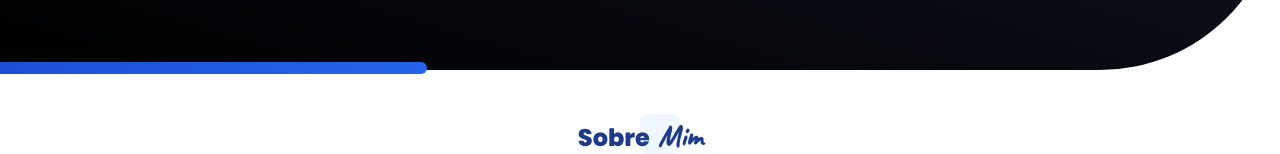
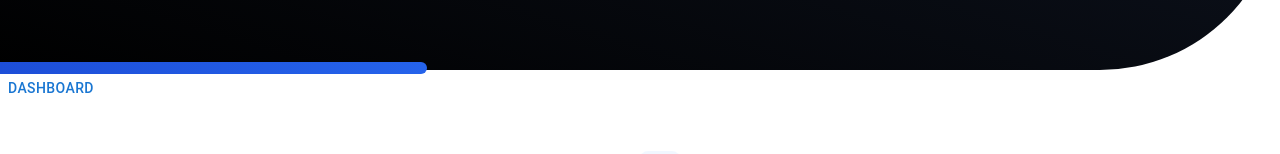
Before and after one commit to FlavioAraujo23/react-portifolio, a React (Vite) app: page / in a window 1280 px wide. Shown: the part 314-468 px from the top of the page. Built offline with nearby package versions, Linux system fonts and the light colour scheme.

Commit message:
:heavy_plus_sign: Build: Add a vercel analytics package

```diff
--- a/package.json
+++ b/package.json
@@ -11,6 +11,10 @@
   },
   "dependencies": {
     "@emailjs/browser": "^3.11.0",
+    "@emotion/react": "^11.11.1",
+    "@emotion/styled": "^11.11.0",
+    "@mui/material": "^5.14.18",
+    "@vercel/analytics": "^1.1.1",
     "react": "^18.2.0",
     "react-dom": "^18.2.0",
     "react-icons": "^4.9.0",
--- a/src/App.tsx
+++ b/src/App.tsx
@@ -7,6 +7,8 @@
 import { Hero } from "./components/Hero"
 import "./index.css"
 import { BrowserRouter} from "react-router-dom"
+import MenuMobile from "./components/Menu"
+import { Analytics } from '@vercel/analytics/react';
 
 
 function App() {
@@ -15,6 +17,7 @@
     <BrowserRouter>
       <main>
         <Hero />
+        <MenuMobile />
         <About />
         <Services />
         <Projects />
--- /dev/null
+++ b/src/components/Menu.tsx
@@ -0,0 +1,44 @@
+import * as React from 'react';
+import Button from '@mui/material/Button';
+import Menu from '@mui/material/Menu';
+import MenuItem from '@mui/material/MenuItem';
+
+export default function MenuMobile() {
+  const [anchorEl, setAnchorEl] = React.useState<null | HTMLElement>(null);
+  const open = Boolean(anchorEl);
+  const handleClick = (event: React.MouseEvent<HTMLButtonElement>) => {
+    setAnchorEl(event.currentTarget);
+  };
+  const handleClose = () => {
+    setAnchorEl(null);
+  };
+
+  return (
+    <div className='sticky'>
+      <Button
+        id="basic-button"
+        aria-controls={open ? 'basic-menu' : undefined}
+        aria-haspopup="true"
+        aria-expanded={open ? 'true' : undefined}
+        onClick={handleClick}
+        className='sticky bg-black'
+
+      >
+        Dashboard
+      </Button>
+      <Menu
+        id="basic-menu"
+        anchorEl={anchorEl}
+        open={open}
+        onClose={handleClose}
+        MenuListProps={{
+          'aria-labelledby': 'basic-button',
+        }}
+      >
+        <MenuItem onClick={handleClose}>Profile</MenuItem>
+        <MenuItem onClick={handleClose}>My account</MenuItem>
+        <MenuItem onClick={handleClose}>Logout</MenuItem>
+      </Menu>
+    </div>
+  );
+};
```
Also changed, not shown: 1 other file (tests, documents, lock files or other folders).
